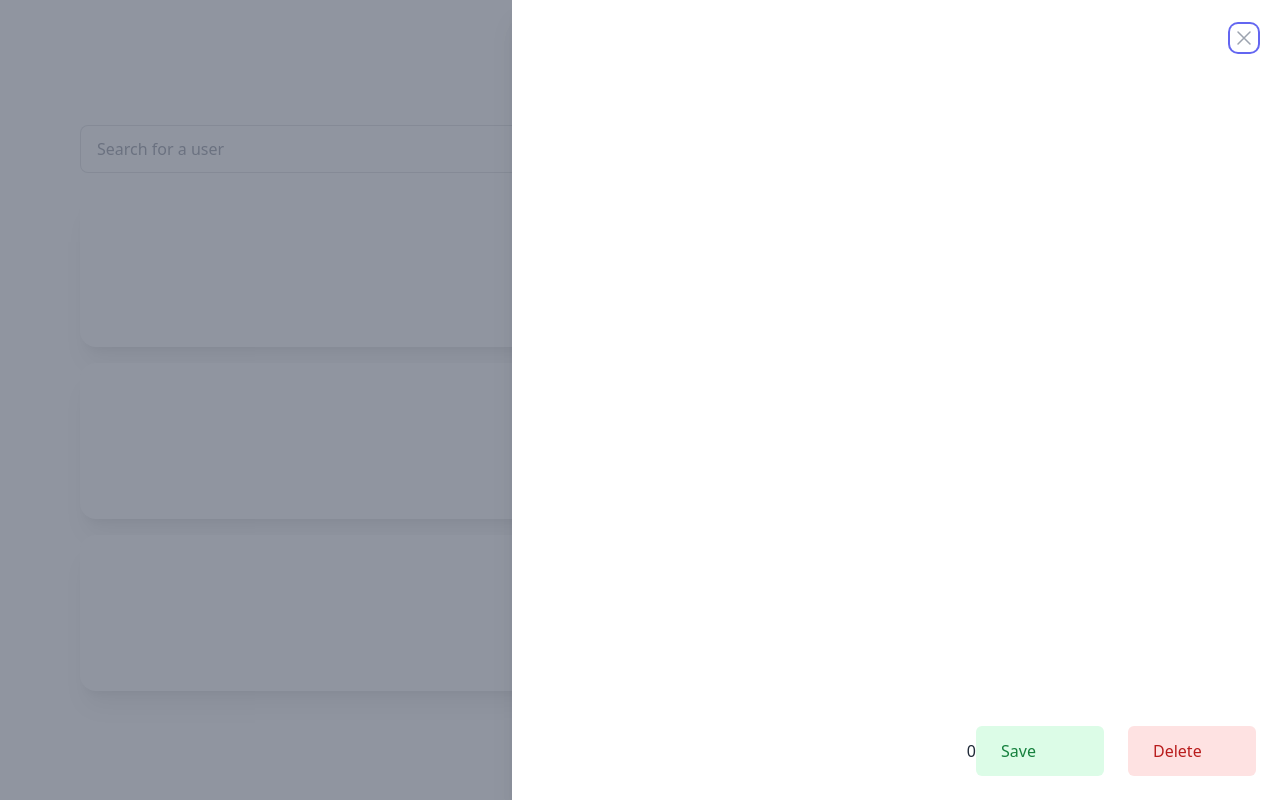
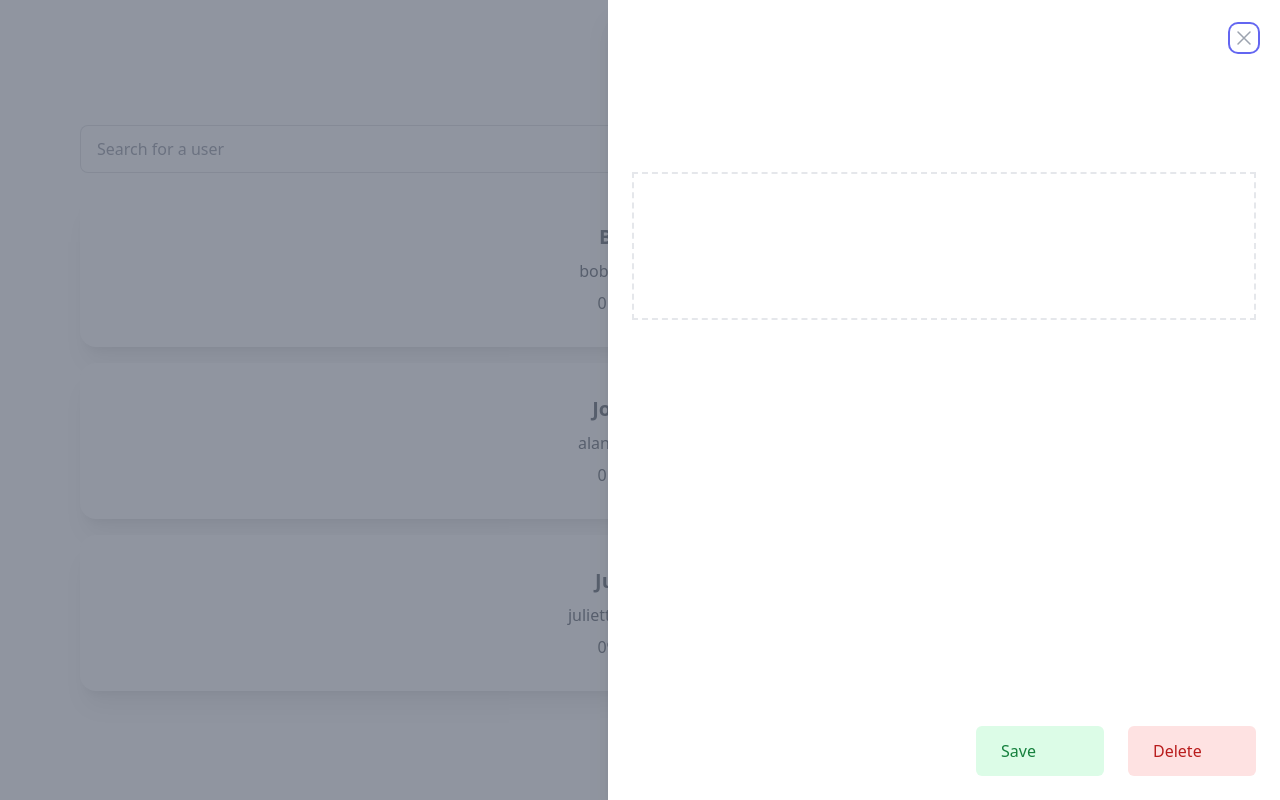
Before and after one commit to Pierre-LouisDeu/ContactBook, a Next.js app: page / in a window 1280 px wide. Both pictures are taken after a click on the button "New". Built offline with nearby package versions, Linux system fonts and the light colour scheme.

Commit message:
feat: add contact information layout

```diff
--- a/components/UI/molecules/ContactCard.tsx
+++ b/components/UI/molecules/ContactCard.tsx
@@ -7,7 +7,8 @@ type setOpenType = {
 
 type ContactProps = {
   id: number;
-  name: string;
+  firstName: string;
+  lastName: string;
   email: string;
   birthday: string;
   setOpen: setOpenType;
@@ -15,14 +16,15 @@ type ContactProps = {
 
 const ContactCard: React.FunctionComponent<ContactProps> = ({
   id,
-  name,
+  firstName,
+  lastName,
   email,
   birthday,
   setOpen,
 }) => {
   const { setContact } = useContext(ContactContext);
   const select = () => {
-    setContact(id);
+    setContact({ id, firstName, lastName, email, birthday });
     setOpen(true);
   };
 
@@ -36,7 +38,7 @@ const ContactCard: React.FunctionComponent<ContactProps> = ({
       >
         <div className="card bg-base-100 shadow-xl">
           <div className="card-body">
-            <h2 className="card-title justify-center ">{name}</h2>
+            <h2 className="card-title justify-center ">{firstName} {lastName}</h2>
             <p>{email}</p>
             <p>{birthday}</p>
           </div>
--- a/components/UI/organisms/ContactList.tsx
+++ b/components/UI/organisms/ContactList.tsx
@@ -6,27 +6,47 @@ import ContactCard from "../molecules/ContactCard";
 // };
 
 const contacts = [
-  { id: 1, name: "Bob", email: "bob@email.com", birthday: "01/01/2021" },
-  { id: 2, name: "Alan", email: "alan@email.com", birthday: "01/01/2021" },
+  {
+    id: 1,
+    firstName: "Bob",
+    lastName: "Bob",
+    email: "bob@email.com",
+    birthday: "01/01/2021",
+  },
+  {
+    id: 2,
+    firstName: "John",
+    lastName: "Alan",
+    email: "alan@email.com",
+    birthday: "01/01/2021",
+  },
   {
     id: 3,
-    name: "Juliette",
+    firstName: "Juliette",
+    lastName: "Z",
     email: "juliette@email.com",
     birthday: "09/09/2021",
   },
 ];
 
-const ContactList: React.FunctionComponent<any> = ({setOpen}) => {
+const ContactList: React.FunctionComponent<any> = ({ setOpen }) => {
   return (
     <>
       <div className="mt-2 w-full">
         {contacts.map(
-          (contact: { id: number, name: string; email: string; birthday: string }) => (
+          (contact: {
+            id: number;
+            firstName: string;
+            lastName: string;
+            email: string;
+            birthday: string;
+          }) => (
             <div className="py-2">
               <ContactCard
                 key={contact.id}
                 id={contact.id}
-                name={contact.name}
+                firstName={contact.firstName}
+                lastName={contact.lastName}
                 email={contact.email}
                 birthday={contact.birthday}
                 setOpen={setOpen}
--- a/components/UI/organisms/SidePanel.tsx
+++ b/components/UI/organisms/SidePanel.tsx
@@ -7,12 +7,23 @@ const SidePanel: React.FunctionComponent = () => {
   const { contact } = useContext(ContactContext);
   return (
     <>
-      <div className="h-full flex justify-end items-end">
-        <div className="pr-6">
-          {contact}
-          <SaveButton />
+      <div className="h-full">
+        <div className="flex flex-col justify-between h-full">
+          <div>
+            <h1 className="font-semibold text-4xl py-2">
+              {contact.firstName} {contact.lastName}
+            </h1>
+            <p className="text-2xl py-2">{contact.email}</p>
+            <p className="text-2xl py-2">{contact.birthday}</p>
+            <div className="border-2 border-dashed border-gray-200 h-full my-12"></div>
+          </div>
+          <div className="flex flex-row justify-end">
+            <div className="pr-6">
+              <SaveButton />
+            </div>
+            <DeleteButton />
+          </div>
         </div>
-        <DeleteButton />
       </div>
     </>
   );
--- a/components/templates/SlideOver.tsx
+++ b/components/templates/SlideOver.tsx
@@ -45,7 +45,7 @@ const SlideOver: React.FunctionComponent = () => {
                   leaveFrom="translate-x-0"
                   leaveTo="translate-x-full"
                 >
-                  <Dialog.Panel className="pointer-events-auto w-screen max-w-3xl">
+                  <Dialog.Panel className="pointer-events-auto w-screen max-w-2xl">
                     <div className="flex h-full flex-col overflow-y-scroll bg-white py-6 shadow-xl">
                       <div className="px-4 sm:px-6">
                         <div className="flex items-start justify-between">
```
